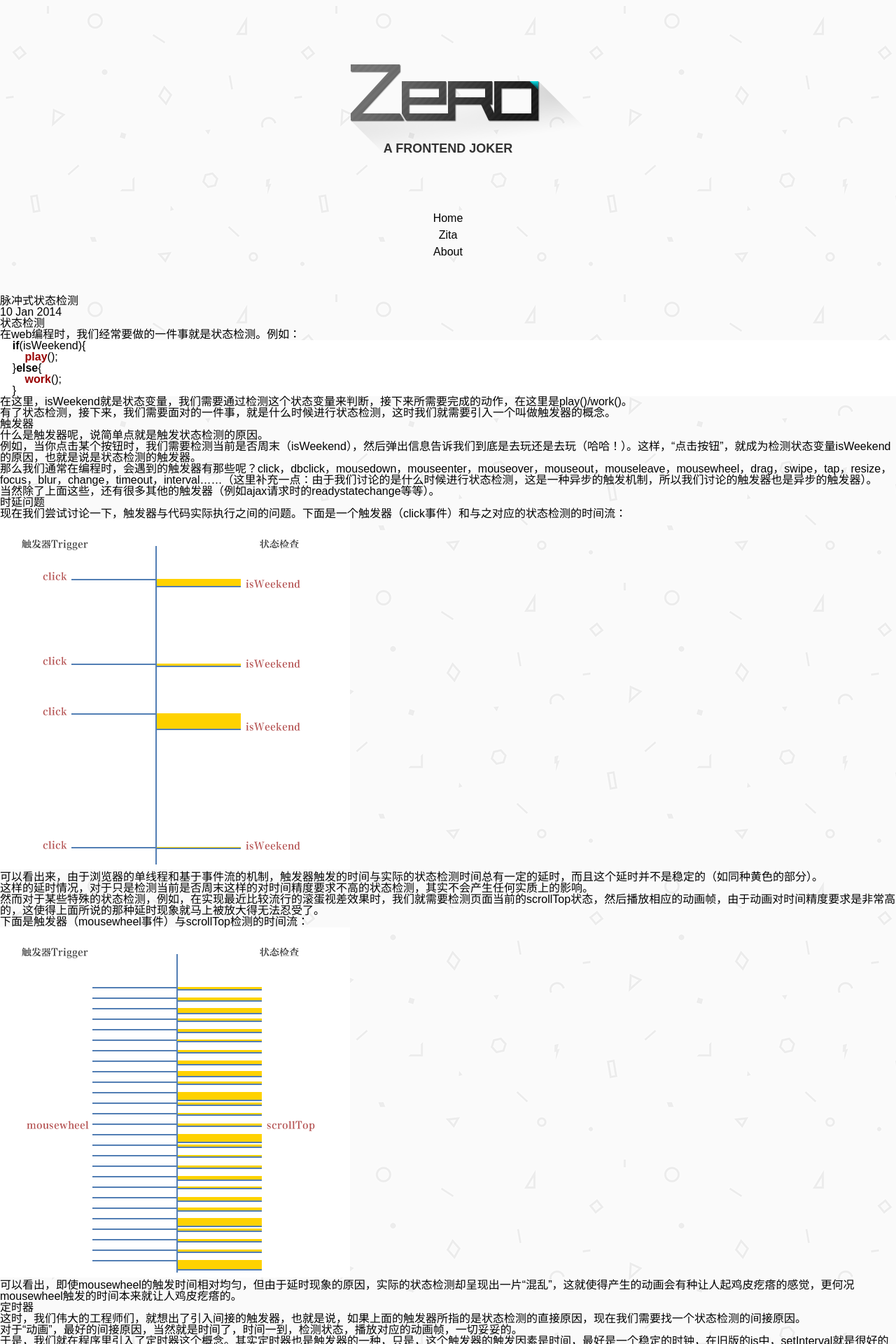
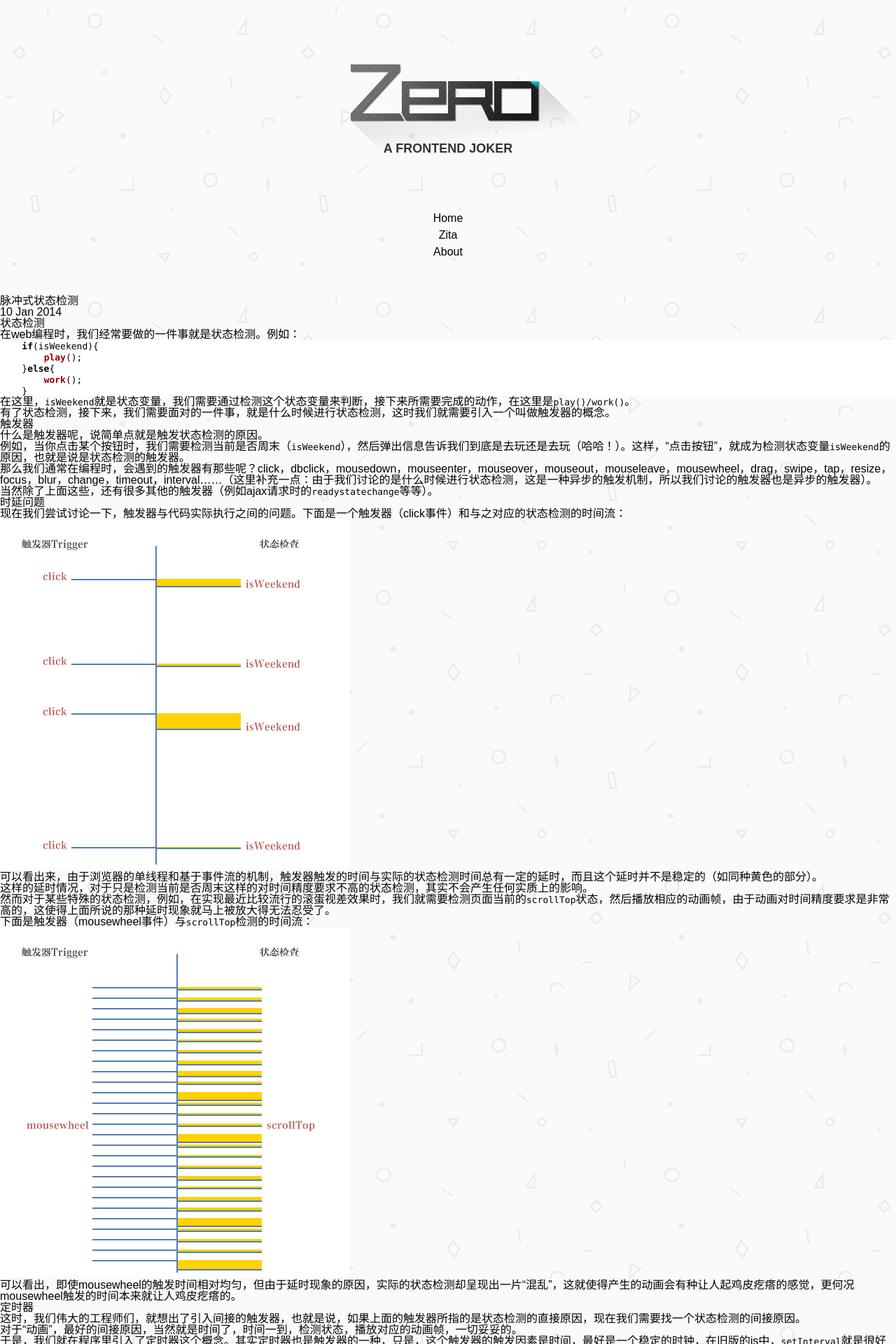
Before and after one commit to lizzz0523/lizzz0523.github.io, a Jekyll site: the page built from index.html, in a window 1280 px wide. Shown: the top 1920 px of the page at 70% size. Built offline with Jekyll 4.4.1, drawn with Linux system fonts in a browser that asks for light colours; nearby versions of some CDN libraries; Markdown is read by kramdown in place of the engine named in the settings; the list of posts is cut into pages by our own code.

Commit message:
update post style

```diff
--- a/_layouts/default.html
+++ b/_layouts/default.html
@@ -19,7 +19,13 @@
 
 {% include header.html %}
 
+<!-- blog content start -->
+<div class="content">
+
 {{ content }}
+
+</div>
+<!-- blog content end -->
 
 {% include footer.html %}
 
--- a/css/zero.css
+++ b/css/zero.css
@@ -126,12 +126,15 @@
     display: block;
 }
 
+.content code {
+    font-size: 13px;
+    font-family: Consolas, "Liberation Mono", Courier, monospace;
+}
+
 .about {
     padding: 20px 0;
     line-height: 30px;
     background-color: white;
-    font-size: 13px;
-    font-family: Consolas, "Liberation Mono", Courier, monospace;
     box-shadow: 0 0 6px rgba(0,0,0,0.4);
 }
 
@@ -139,3 +142,38 @@
     margin: 0 auto;
     width: 250px;
 }
+
+.post {
+    padding: 20px 0;
+    line-height: 30px;
+    background-color: white;
+    font-size: 15px;
+    box-shadow: 0 0 6px rgba(0,0,0,0.4);
+}
+
+.post p {
+    text-indent: 2em;
+}
+
+.post p code {
+    margin: 0 2px;
+    padding: 0px 5px;
+    border: 1px solid #ddd;
+    border-radius: 3px;
+    background-color: #f8f8f8;
+    white-space: nowrap;
+}
+
+.post .highlight {
+    padding: 10px;
+}
+
+.post .highlight pre {
+    display: block;
+    border-left: 2px solid #999;
+}
+
+.post .inner {
+    margin: 0 auto;
+    width: 960px;
+}
--- a/index.html
+++ b/index.html
@@ -2,10 +2,16 @@
 layout: default
 ---
 
-{% for post in paginator.posts %}
-<div class="post">
-    <h1><a href="{{ post.url }}">{{ post.title }}</a></h1>
-    <span class="post-date">{{ post.date | date_to_string }}</span>
-    {{ post.content }}
+<div class="row">
+    <div class="excerpts">
+        <ul>
+        {% for post in site.categories.heading limit:3 %}
+            <li>
+                <h3><a href="{{ post.url }}">{{ post.title }}</a></h3>
+                <p class="date"><span class="post-date">{{ post.date | date_to_string }}</span></p>
+                <p class="excerpt">{{ post.content }}</p>
+            </li>
+        {% endfor %}
+        </ul>
+    </div>
 </div>
-{% endfor %}
```
Also changed, not shown: _layouts/post.html (added, +13 -0 lines), _posts/2014-01-10-function-pulse.md (+2 -0 lines).
